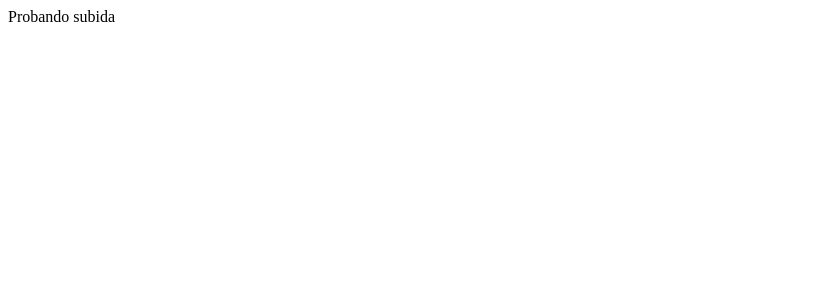
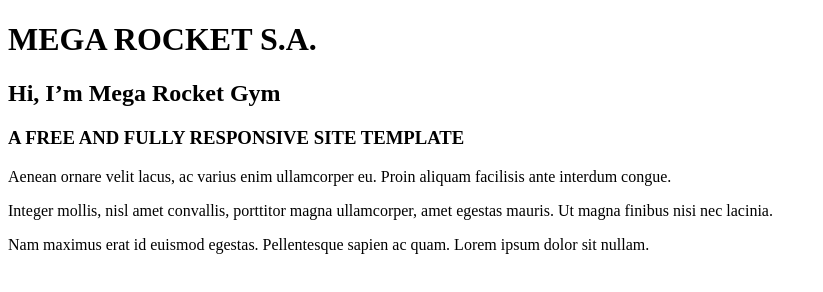
Before and after one commit to FacundoPacheco/BaSP-M2023, a plain HTML site: page Week-02/index.html in a window 1280 px wide. Shown: the whole page, without its empty margins (0-823 px from the left). Drawn offline with Linux system fonts and the light colour scheme.

Commit message:
section 1 of the document

```diff
--- a/Week-02/index.html
+++ b/Week-02/index.html
@@ -1,10 +1,37 @@
 <!DOCTYPE html>
 <html lang="en">
 <head>
-
-    <title>Document</title>
+    <title>BaSP-M2023 W.02</title>
 </head>
 <body>
- Probando subida
+    <header>
+        <h1>MEGA ROCKET S.A.</h1>
+    </header>
+
+    <main>
+        <section>
+            <h2>Hi, I’m Mega Rocket Gym</h2>
+            <h3>A FREE AND FULLY RESPONSIVE SITE TEMPLATE</h3>
+            <p>Aenean ornare velit lacus, ac varius enim ullamcorper eu. Proin aliquam facilisis ante interdum congue.</p>
+            <p> Integer mollis, nisl amet convallis, porttitor magna ullamcorper, amet egestas mauris. Ut magna finibus nisi nec lacinia.</p>
+            <p>Nam maximus erat id euismod egestas. Pellentesque sapien ac quam. Lorem ipsum dolor sit nullam.</p>
+        </section>
+        <section>
+
+        </section>
+        <section>
+
+        </section>
+        <section>
+
+        </section>
+        <section>
+
+        </section>
+    </main>
+
+    <footer>
+    </footer>
+
 </body>
 </html>
```
